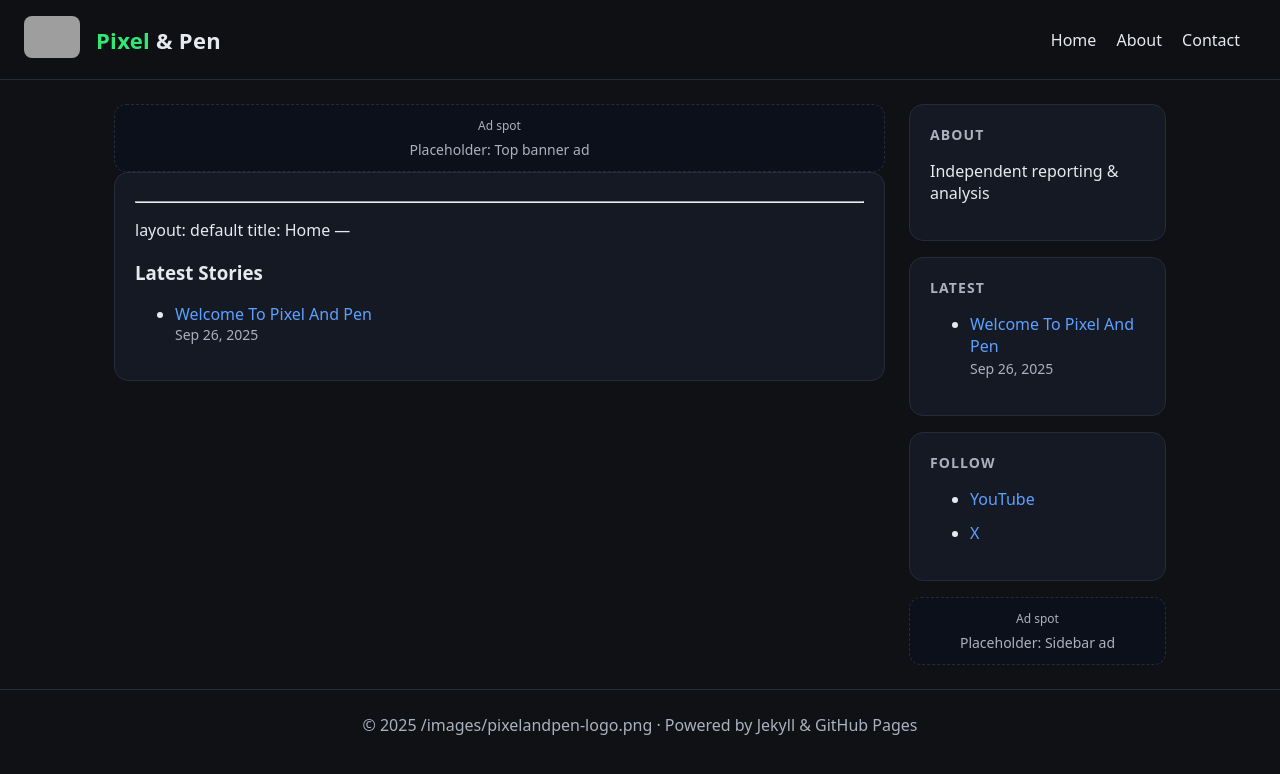
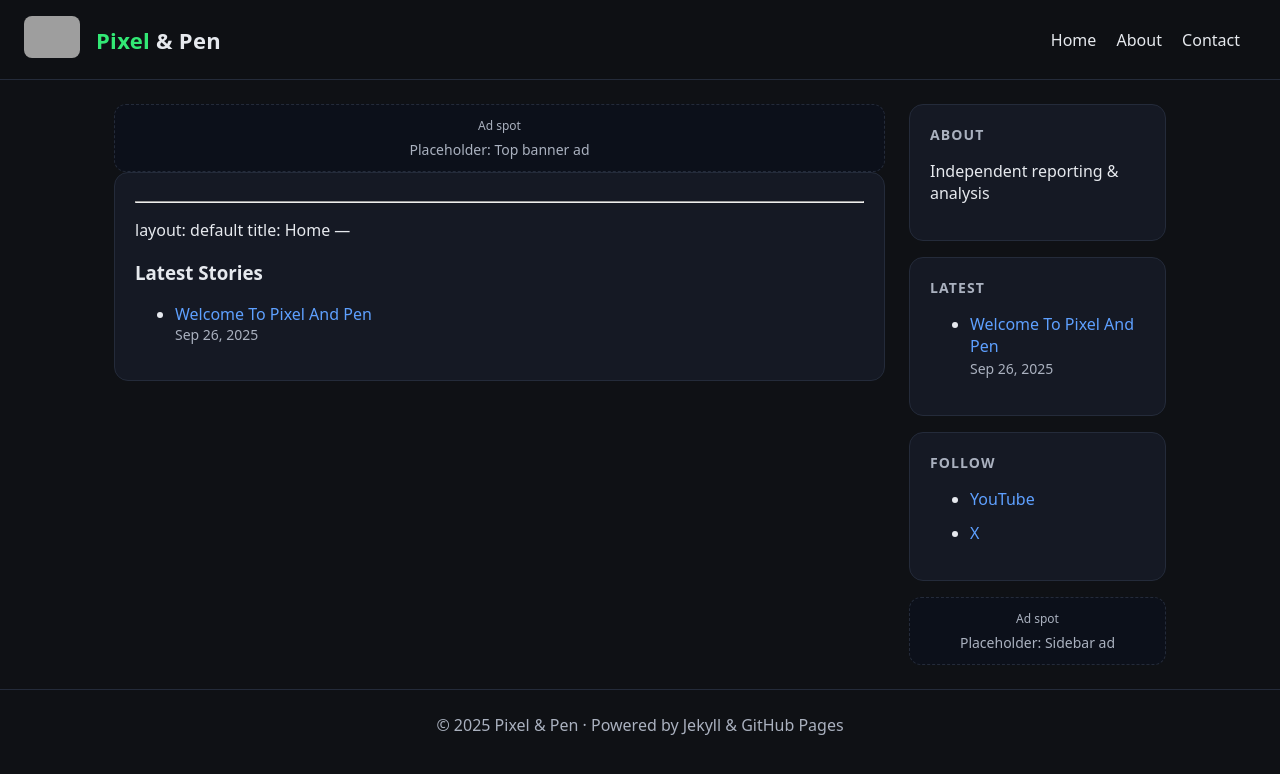
Before and after one commit to TEWbrah/pixelandpen, a Jekyll site: the page built from index.md, in a window 1280 px wide. Shown: the top 774 px of the page. Built offline with Jekyll 4.4.1, drawn with Linux system fonts in a browser that asks for light colours; our own code applies the rules of GitHub Pages for plain Markdown files; grey boxes are pictures that could not be loaded.

Commit message:
Update _config.yml

```diff
--- a/_config.yml
+++ b/_config.yml
@@ -1,5 +1,6 @@
 
-title: /images/pixelandpen-logo.png
+logo: /images/pixelandpen-logo.png
+title: Pixel & Pen
 description: Independent reporting & analysis
 url: https://pixelandpen.media
 permalink: /:categories/:year/:month/:day/:title/
```
